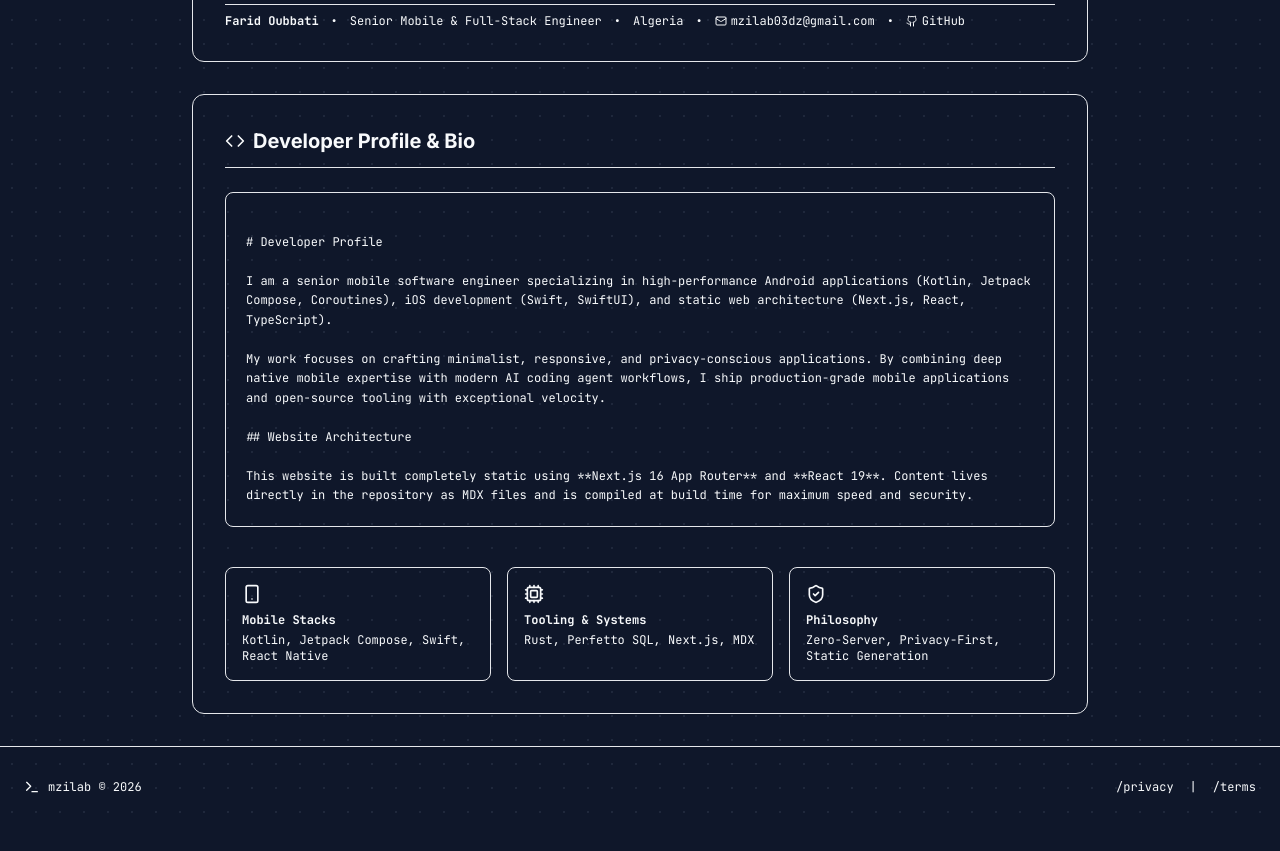
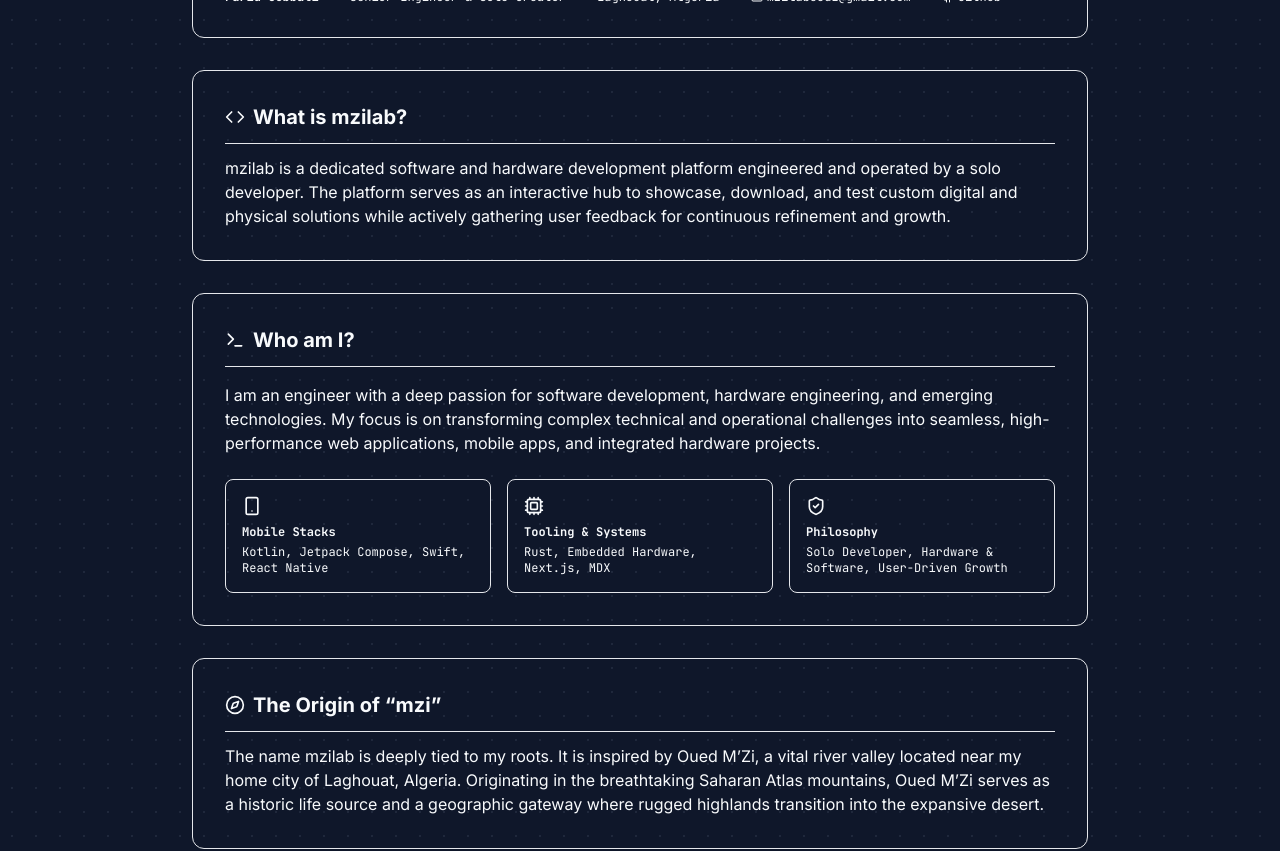
Before and after one commit to faroub/DevWebsite, a Next.js app: page /about in a window 1280 px wide. Shown: the part 280-1131 px from the top of the page. Before the commit the page ends 1107 px from the top, so only its background shows below. Built offline with nearby package versions, Linux system fonts and the light colour scheme.

Commit message:
feat: update About page content and structure for clarity and detail

```diff
--- a/app/about/page.tsx
+++ b/app/about/page.tsx
@@ -1,14 +1,14 @@
-import { Terminal, Code, Cpu, Smartphone, ShieldCheck, Mail, Github } from 'lucide-react';
+import { Terminal, Code, Cpu, Smartphone, ShieldCheck, Mail, Github, Compass } from 'lucide-react';
 import { getAboutData } from '@/lib/about';
 import type { Metadata } from 'next';
 
 export const metadata: Metadata = {
   title: 'About — mzilab',
-  description: 'Learn about mzilab, developer profile, mobile architecture, and portfolio.',
+  description: 'Learn about mzilab, developer profile, software and hardware development platform.',
 };
 
 export default function AboutPage() {
-  const { frontmatter, content } = getAboutData();
+  const { frontmatter } = getAboutData();
 
   return (
     <div className="max-w-4xl mx-auto space-y-8 font-sans">
@@ -20,7 +20,7 @@ export default function AboutPage() {
         </div>
 
         <h1 className="text-2xl sm:text-4xl font-extrabold text-text-primary">
-          {frontmatter.title || 'About mzilab'}
+          About <span className="text-accent-primary">mzilab</span>
         </h1>
 
         <p className="text-sm sm:text-base text-text-secondary leading-relaxed font-sans">
@@ -54,20 +54,28 @@ export default function AboutPage() {
         </div>
       </section>
 
-      {/* Developer Profile & Markdown Body */}
-      <section className="rounded-xl border border-divider bg-surface p-6 sm:p-8 space-y-6 shadow-sm">
+      {/* Section 1: What is mzilab? */}
+      <section className="rounded-xl border border-divider bg-surface p-6 sm:p-8 space-y-3 shadow-sm">
         <h2 className="text-xl font-bold text-text-primary border-b border-divider pb-3 flex items-center gap-2">
           <Code className="h-5 w-5 text-accent-primary" />
-          <span>Developer Profile & Bio</span>
+          <span>What is mzilab?</span>
         </h2>
+        <p className="text-sm sm:text-base text-text-secondary leading-relaxed font-sans">
+          mzilab is a dedicated software and hardware development platform engineered and operated by a solo developer. The platform serves as an interactive hub to showcase, download, and test custom digital and physical solutions while actively gathering user feedback for continuous refinement and growth.
+        </p>
+      </section>
 
-        <div className="prose dark:prose-invert max-w-none text-sm text-text-secondary leading-relaxed font-sans space-y-4">
-          <div className="rounded-lg border border-divider bg-canvas p-5 font-mono text-xs text-text-primary whitespace-pre-wrap leading-relaxed">
-            {content}
-          </div>
-        </div>
+      {/* Section 2: Who am I? */}
+      <section className="rounded-xl border border-divider bg-surface p-6 sm:p-8 space-y-4 shadow-sm">
+        <h2 className="text-xl font-bold text-text-primary border-b border-divider pb-3 flex items-center gap-2">
+          <Terminal className="h-5 w-5 text-accent-primary" />
+          <span>Who am I?</span>
+        </h2>
+        <p className="text-sm sm:text-base text-text-secondary leading-relaxed font-sans">
+          I am an engineer with a deep passion for software development, hardware engineering, and emerging technologies. My focus is on transforming complex technical and operational challenges into seamless, high-performance web applications, mobile apps, and integrated hardware projects.
+        </p>
 
-        <div className="grid grid-cols-1 sm:grid-cols-3 gap-4 pt-4 font-mono text-xs">
+        <div className="grid grid-cols-1 sm:grid-cols-3 gap-4 pt-2 font-mono text-xs">
           <div className="rounded-lg border border-divider bg-canvas p-4 space-y-1">
             <Smartphone className="h-5 w-5 text-accent-primary mb-2" />
             <div className="font-bold text-text-primary">Mobile Stacks</div>
@@ -85,6 +93,17 @@ export default function AboutPage() {
           </div>
         </div>
       </section>
+
+      {/* Section 3: The Origin of "mzi" */}
+      <section className="rounded-xl border border-divider bg-surface p-6 sm:p-8 space-y-3 shadow-sm">
+        <h2 className="text-xl font-bold text-text-primary border-b border-divider pb-3 flex items-center gap-2">
+          <Compass className="h-5 w-5 text-accent-primary" />
+          <span>The Origin of &ldquo;mzi&rdquo;</span>
+        </h2>
+        <p className="text-sm sm:text-base text-text-secondary leading-relaxed font-sans">
+          The name mzilab is deeply tied to my roots. It is inspired by Oued M’Zi, a vital river valley located near my home city of Laghouat, Algeria. Originating in the breathtaking Saharan Atlas mountains, Oued M’Zi serves as a historic life source and a geographic gateway where rugged highlands transition into the expansive desert.
+        </p>
+      </section>
     </div>
   );
 }
--- a/content/about.mdx
+++ b/content/about.mdx
@@ -1,22 +1,24 @@
 ---
 title: About mzilab
 author: Farid Oubbati
-role: Senior Mobile & Full-Stack Engineer
-location: Algeria
-tagline: Developer laboratory and portfolio showcasing native Android, iOS, and web software built with modern AI-assisted workflows.
+role: Senior Engineer & Solo Creator
+location: Laghouat, Algeria
+tagline: Software and hardware development platform showcasing custom digital and physical solutions.
 email: mzilab03dz@gmail.com
 githubUrl: https://github.com/mzilab
 skillsMobile: Kotlin, Jetpack Compose, Swift, React Native
-skillsSystems: Rust, Perfetto SQL, Next.js, MDX
-philosophy: Zero-Server, Privacy-First, Static Generation
+skillsSystems: Rust, Embedded Hardware, Next.js, MDX
+philosophy: Solo Developer, Hardware & Software, User-Driven Growth
 ---
 
-# Developer Profile
+## What is mzilab?
 
-I am a senior mobile software engineer specializing in high-performance Android applications (Kotlin, Jetpack Compose, Coroutines), iOS development (Swift, SwiftUI), and static web architecture (Next.js, React, TypeScript).
+mzilab is a dedicated software and hardware development platform engineered and operated by a solo developer. The platform serves as an interactive hub to showcase, download, and test custom digital and physical solutions while actively gathering user feedback for continuous refinement and growth.
 
-My work focuses on crafting minimalist, responsive, and privacy-conscious applications. By combining deep native mobile expertise with modern AI coding agent workflows, I ship production-grade mobile applications and open-source tooling with exceptional velocity.
+## Who am I?
 
-## Website Architecture
+I am an engineer with a deep passion for software development, hardware engineering, and emerging technologies. My focus is on transforming complex technical and operational challenges into seamless, high-performance web applications, mobile apps, and integrated hardware projects.
 
-This website is built completely static using **Next.js 16 App Router** and **React 19**. Content lives directly in the repository as MDX files and is compiled at build time for maximum speed and security.
+## The Origin of "mzi"
+
+The name mzilab is deeply tied to my roots. It is inspired by Oued M’Zi, a vital river valley located near my home city of Laghouat, Algeria. Originating in the breathtaking Saharan Atlas mountains, Oued M’Zi serves as a historic life source and a geographic gateway where rugged highlands transition into the expansive desert.
```
